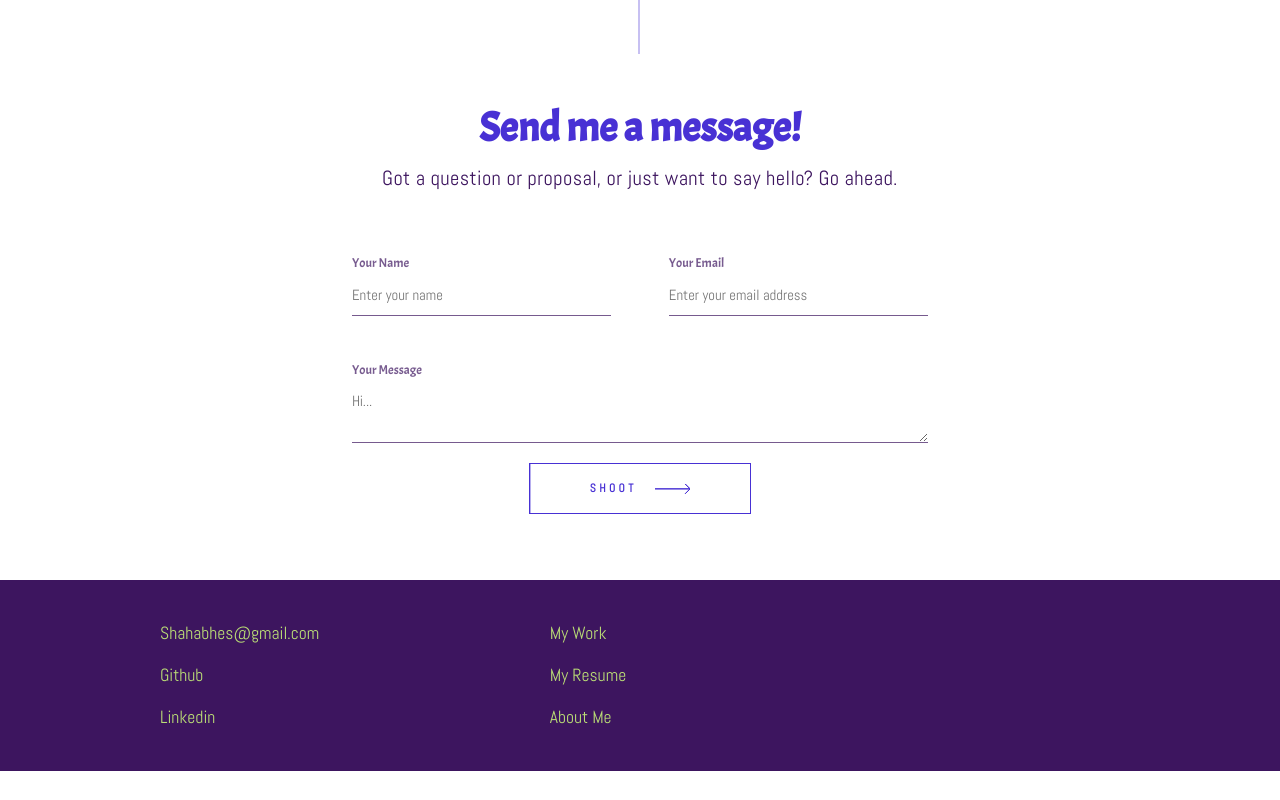
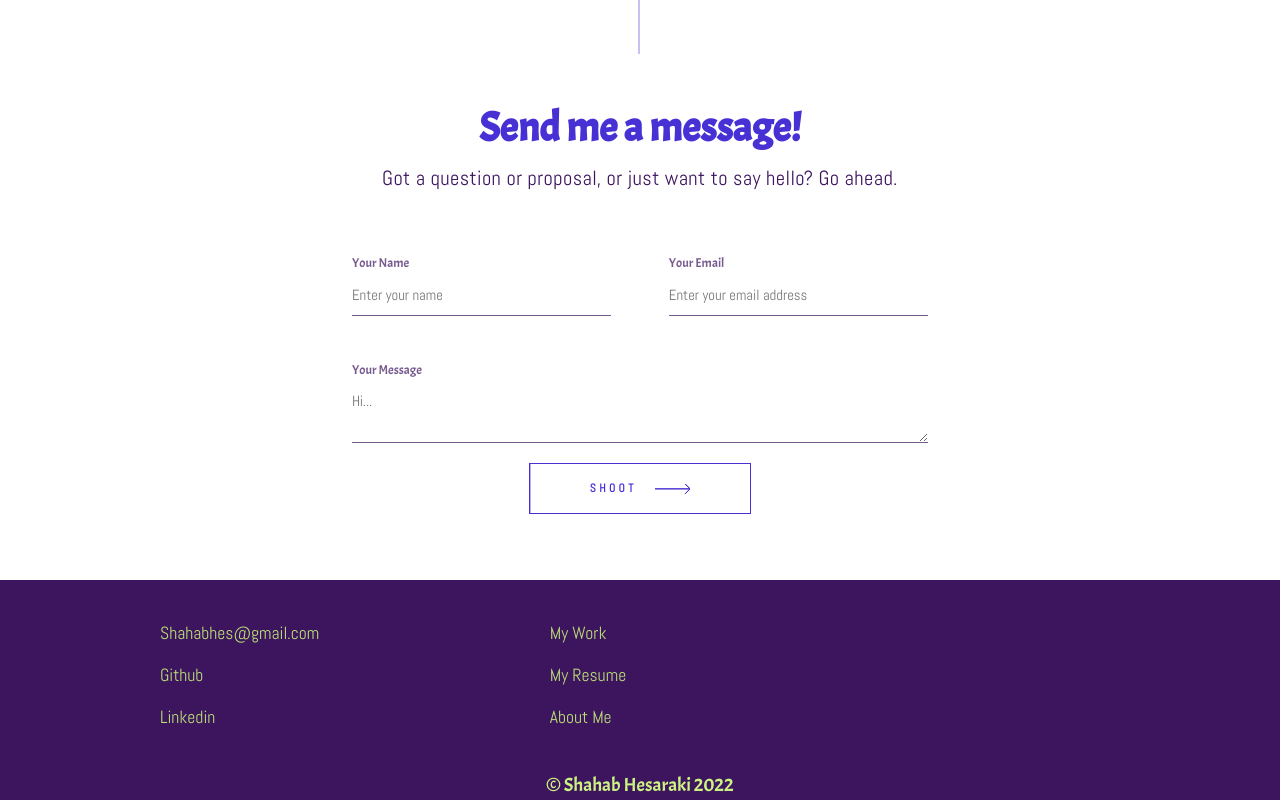
Before and after one commit to shahabhesaraki-dev/my-portfolio, a React (Create React App) app: page / in a window 1280 px wide. Shown: the part 2407-3207 px from the top of the page. Before the commit the page ends 3178 px from the top, so only its background shows below. Built offline with nearby package versions, Linux system fonts and the light colour scheme.

Commit message:
Footer updated

```diff
--- a/src/Components/Footer.js
+++ b/src/Components/Footer.js
@@ -41,6 +41,7 @@ const Footer = () => {
           </NavUl>
         </InnerDiv>
       </Wrapper>
+      <Sign>© Shahab Hesaraki 2022</Sign>
     </MainDiv>
   );
 };
@@ -63,6 +64,7 @@ const MainDiv = styled.div`
   @media (min-width: 701px) and (max-width: 1600px) {
     font-size: 1vw;
   }
+  flex-direction: column;
 `;
 
 const Wrapper = styled.div`
@@ -119,4 +121,15 @@ const NavUl = styled.ul`
   list-style-type: none;
 `;
 
+const Sign = styled.h3`
+  font-family: Acme;
+  color: #ccf381;
+  font-size: 19px;
+  font-weight: 100;
+  padding: 5px;
+  @media (max-width: 580px) {
+    font-size: 16px;
+  }
+`;
+
 export default Footer;
```
